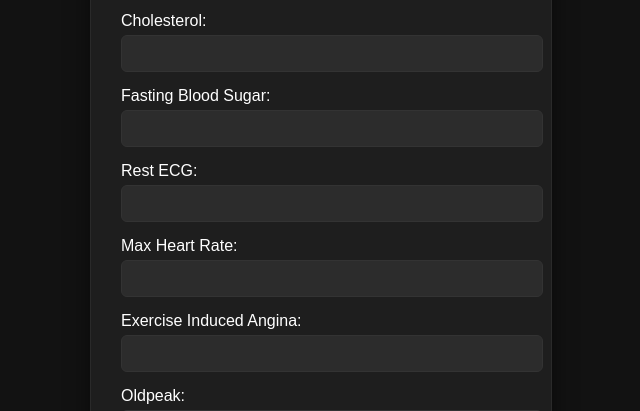
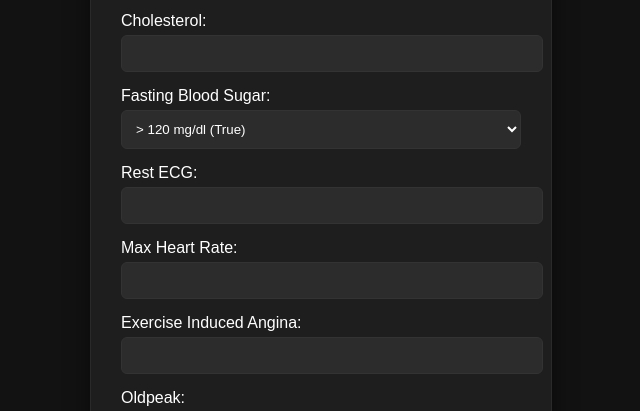
Before and after one commit to DhanushGowda22/CardioPredict, a FastAPI app: page / in a window 1280 px wide. Shown: the part 444-855 px from the top of the page, without its empty margins (319-959 px from the left). Run offline with FastAPI, Linux system fonts and the light colour scheme; parts of the project's set-up code (start-up, migrations or seed data) failed here and were passed over.

Commit message:
Improved UI with cp

```diff
--- a/app/templates/index.html
+++ b/app/templates/index.html
@@ -119,7 +119,10 @@
     <input type="number" id="chol">
 
     Fasting Blood Sugar:
-    <input type="number" id="fbs">
+    <select id="fbs">
+    <option value="1">> 120 mg/dl (True)</option>
+    <option value="0">≤ 120 mg/dl (False)</option>
+</select>
 
     Rest ECG:
     <input type="number" id="restecg">
```
